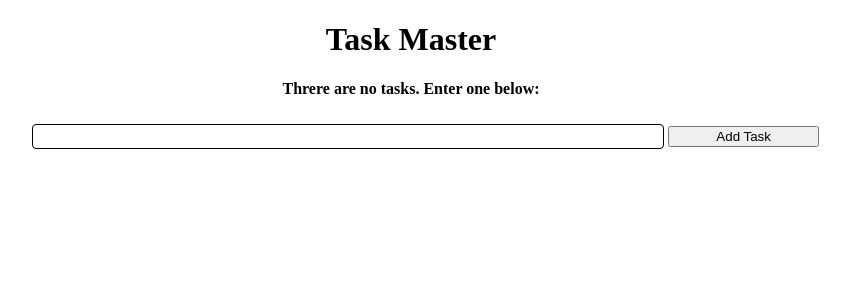
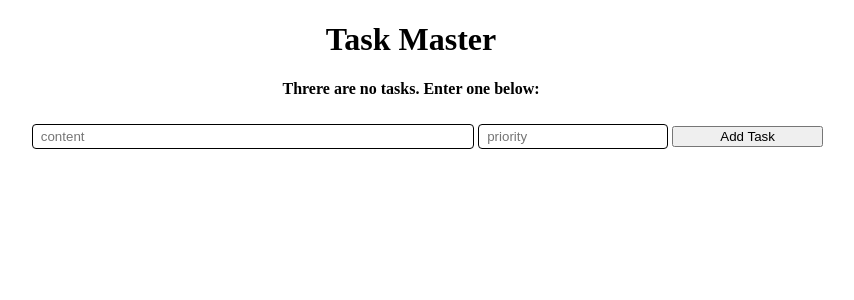
Before and after one commit to chinmayk202/basic_flask_app, a Flask app: page / in a window 1280 px wide. Shown: the top 300 px of the page, without its empty margins (229-1083 px from the left). Run offline with Flask 2, Linux system fonts and the light colour scheme; data that the repository does not hold is empty.

Commit message:
Added priority

```diff
--- a/app.py
+++ b/app.py
@@ -16,6 +16,7 @@ db = SQLAlchemy(app)
 class Todo(db.Model):
     id = db.Column(db.Integer, primary_key=True)
     content = db.Column(db.String(200), nullable=False)
+    priority = db.Column(db.Integer, nullable=False)
     completed = db.Column(db.Integer, default=0)
     date_created = db.Column(db.DateTime, default=datetime.utcnow)
 
@@ -26,7 +27,8 @@ class Todo(db.Model):
 def index():
     if request.method=='POST':
         task_content = request.form['content']
-        new_task = Todo(content=task_content)
+        task_priority = request.form['priority']
+        new_task = Todo(content=task_content,priority=task_priority)
 
         try:
             db.session.add(new_task)
@@ -35,7 +37,7 @@ def index():
         except:
             return "There was an issue adding your task!"
     else:
-        tasks = Todo.query.order_by(Todo.date_created).all()
+        tasks = Todo.query.order_by(Todo.priority.desc()).all()
         return render_template('index.html',tasks=tasks)
 
 
@@ -56,6 +58,7 @@ def update(id):
 
     if request.method=='POST':
         task_to_update.content = request.form['content']
+        task_to_update.priority = request.form['priority']
         try:
             db.session.commit()
             return redirect('/')
--- a/static/css/main.css
+++ b/static/css/main.css
@@ -17,8 +17,8 @@ h1{
       text-align: center;
 }
 
-input[type=text], select {
-    width: 50%;
+input[name='content'], select {
+    width: 35%;
     padding: 4px 8px;
     margin-left: 20%;
     margin-top: 5px;
@@ -28,6 +28,17 @@ input[type=text], select {
     box-sizing: border-box;
 }
 
+input[name='priority'], select {
+  width: 15%;
+  padding: 4px 8px;
+  margin-left: 0%;
+  margin-top: 5px;
+  display: inline-block;
+  border: 1px solid black;
+  border-radius: 4px;
+  box-sizing: border-box;
+}
+
 input[type=submit]{
     width: 12%;
 }
--- a/templates/index.html
+++ b/templates/index.html
@@ -13,12 +13,14 @@
         <table class="center">
             <tr>
                 <th>Task</th>
+                <th>Priority</th>
                 <th>Added</th>
                 <th>Actions</th>
             </tr>
             {% for task in tasks %}
                 <tr>
                     <td>{{ task.content }}</td>
+                    <td>{{ task.priority }}</td>
                     <td>{{ task.date_created.date() }}</td>
                     <td>
                         <a href="/delete/{{ task.id }}">Delete</a>
@@ -30,7 +32,8 @@
         </table>
     {% endif %}
     <form action="/" method='POST'>
-        <input type="text" name="content" id="content">
+        <input type="text" name="content" placeholder="content" id="content">
+        <input type="text" name="priority" placeholder="priority" id="content">
         <input type="submit" value="Add Task">
     </form>
 </div>
--- a/templates/update.html
+++ b/templates/update.html
@@ -10,6 +10,7 @@
 
     <form action="/update/{{ task.id }}" method='POST'>
         <input type="text" name="content" id="content" value="{{ task.content }}">
+        <input type="text" name="priority" id="priority" value="{{ task.priority }}">
         <input type="submit" value="Add Task">
     </form>
 </div>
```
Also changed, not shown: settings.py (+4 -4 lines), test.db.
